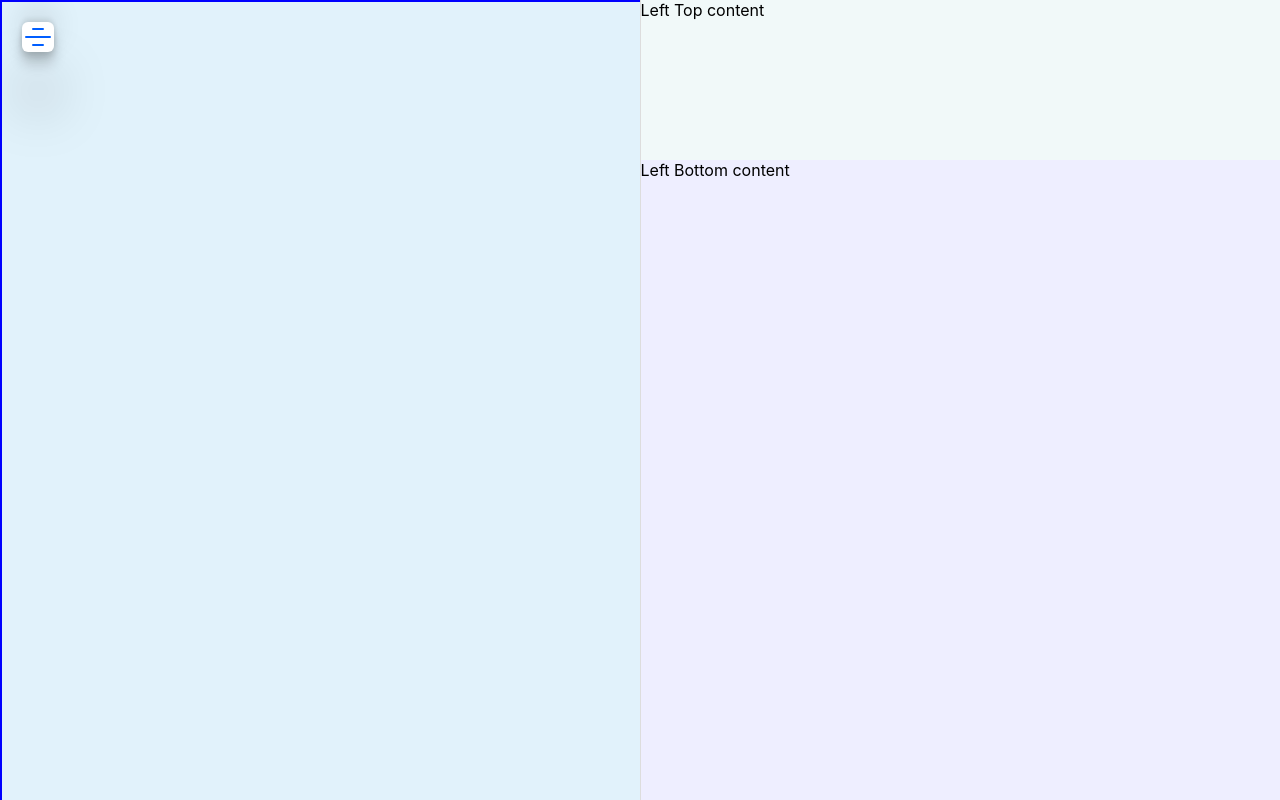
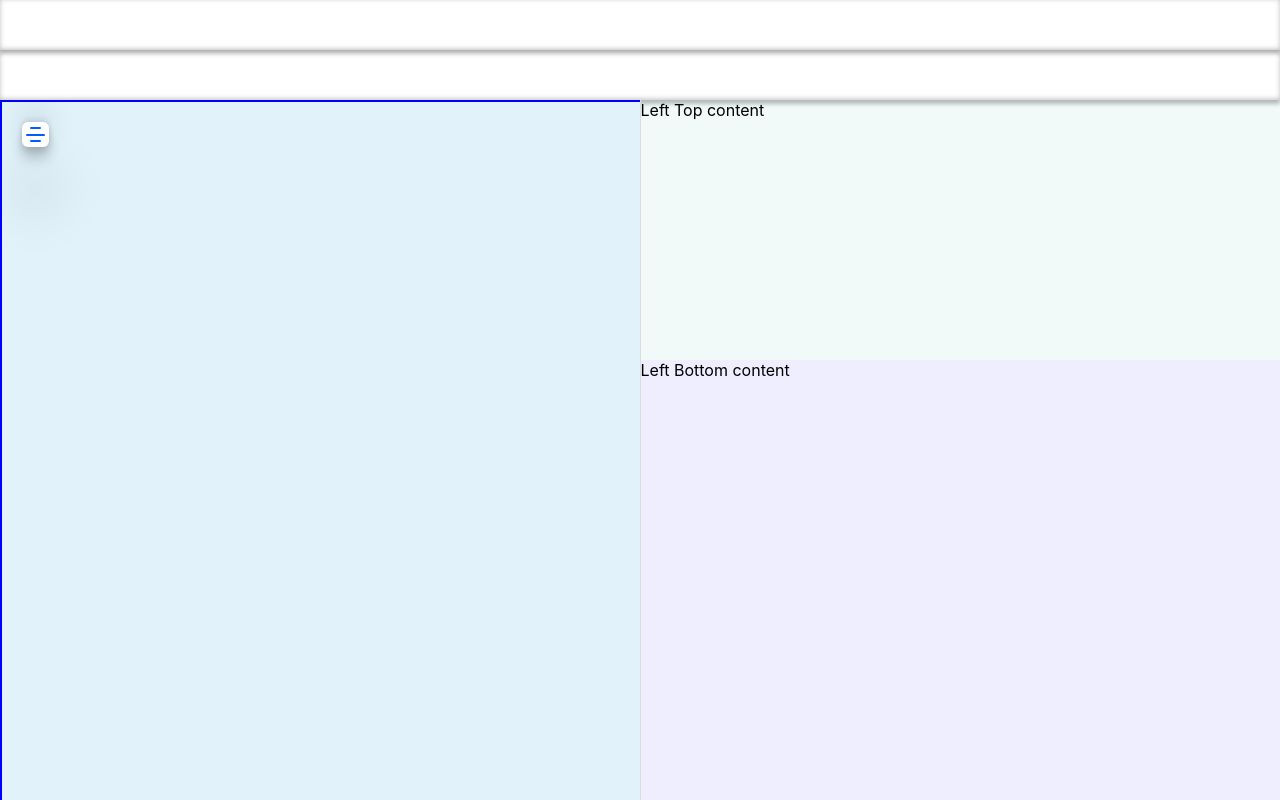
Before and after one commit to Tommaso-Zazzaretti/useReact, a React (Create React App) app: page / in a window 1280 px wide. Built offline with nearby package versions, Linux system fonts and the light colour scheme.

Commit message:
css fixes

```diff
--- a/src/App.module.css
+++ b/src/App.module.css
@@ -1,3 +1,7 @@
+.splitter {
+    height: calc(100% + 500px);
+
+}
 .divider {
     background-color:#DDDDDD;
 }
--- a/src/App.tsx
+++ b/src/App.tsx
@@ -1,8 +1,9 @@
-import React from 'react';
+import React, { Fragment } from 'react';
 import Scroller from './components/Wrappers/Scroller/Scroller';
 import Splitter from './components/Wrappers/Splitter/Splitter';
 import css from './App.module.css'
 import BurgerButton from './components/Buttons/BurgerButton/BurgerButton';
+import Navbar from './components/Presentational/Navbar/Navbar';
 
 const App:React.FC<{}> = () => {
 
@@ -11,8 +12,10 @@ const App:React.FC<{}> = () => {
   }, []);
 
 
-  return (
-    <Splitter dProps={{size:1, className: css.divider}} flexDirection="row" ratio={50} min1="30%" min2="10%">
+  return (<Fragment>
+    <Navbar style={{position:'relative', top:''}}/>
+    <Navbar/>
+    <Splitter dProps={{size:1, className: css.divider}} flexDirection="row" ratio={50} min1="30%" min2="10%" className={css.splitter}>
 
       <Scroller onScroll={onScrollEventHandler}>
         <div id="content" style={{width:'30000px', height: '30000px', backgroundColor:'#E1F2FB',  border:'2px solid blue', padding:'20px'}}>
@@ -26,6 +29,7 @@ const App:React.FC<{}> = () => {
       </Splitter>
 
     </Splitter>
+    </Fragment>
   )
 }
 
--- a/src/components/Buttons/BurgerButton/BurgerButton.module.css
+++ b/src/components/Buttons/BurgerButton/BurgerButton.module.css
@@ -2,8 +2,8 @@
     margin:0;
     border:0;
     padding:0;
-    width:32px;
-    height: 30px;
+    width:27px;
+    height: 25px;
     background-color: #FFFFFF;
     box-shadow: rgba(0, 0, 0, 0.25) 0px 54px 55px, rgba(0, 0, 0, 0.12) 0px -12px 30px, rgba(0, 0, 0, 0.12) 0px 4px 6px, rgba(0, 0, 0, 0.17) 0px 12px 13px, rgba(0, 0, 0, 0.09) 0px -3px 5px;
     border-radius: 6px;
@@ -22,26 +22,24 @@
     padding : 0;
     border  : 0;
     opacity : 0;
-    z-index : 5;
 }
 
 /* Button inner lines span */
 .burgerButton span {
     position        : relative;
     display         : block;
-    width           : 80%;
+    width           : 70%;
     height          : 2px;
     background      : #005eff;
     border-radius   : 12px;
     opacity         : 1;
-    z-index         : 4;
     transform-origin: center;
-    transition: transform 0.2s, opacity 0.5s ease-out, width 0.2s;
+    transition: transform 0.2s, opacity 0.15s ease-in-out, width 0.2s;
 }
-.burgerButton span:nth-last-child(3) {
+.burgerButton span:nth-last-child(2) {
     width: 40%;
 }
-.burgerButton span:nth-last-child(1) {
+.burgerButton span:nth-last-child(4) {
     width: 40%;
 }
 
--- a/src/components/Buttons/BurgerButton/BurgerButton.tsx
+++ b/src/components/Buttons/BurgerButton/BurgerButton.tsx
@@ -59,10 +59,10 @@ export const BurgerButton:React.ForwardRefExoticComponent<IBurgerButtonProps & R
     },[toggleParameters]);
 
     return <button ref={bRef} {...buttonProps} className={`${buttonProps.className ?? ''} ${css.burgerButton}`}>
-        <input type="checkbox" disabled={props.disabled} onChange={onBurgerButtonCheckboxChangeEventHandler}/>
         <span ref={s1Ref} style={span1Style}></span>
         <span ref={s2Ref} style={span2Style}></span>
         <span ref={s3Ref} style={span3Style}></span>
+        <input type="checkbox" disabled={props.disabled} onChange={onBurgerButtonCheckboxChangeEventHandler}/>
     </button>
 })
 
--- /dev/null
+++ b/src/components/Presentational/Navbar/Navbar.module.css
@@ -0,0 +1,10 @@
+.navbar {
+    height:50px;
+    max-height: 50px;
+    min-height: 50px;
+    width: 100%;
+    position: sticky;
+    top:0;
+    background-color: transparent;
+    box-shadow: 0 .25rem .25rem rgba(0,0,0,.25),inset 0 -1px 5px rgba(0,0,0,.25);
+}
--- /dev/null
+++ b/src/components/Presentational/Navbar/Navbar.tsx
@@ -0,0 +1,25 @@
+import React from "react";
+import css from './Navbar.module.css';
+
+export type INavbarProps = Omit<React.HTMLAttributes<HTMLDivElement|null>,'children'> & {
+
+}
+
+const Navbar:React.ForwardRefExoticComponent<INavbarProps & React.RefAttributes<HTMLDivElement|null>> = React.forwardRef<HTMLDivElement|null,INavbarProps>((props:INavbarProps,ref:React.ForwardedRef<HTMLDivElement|null>) => {
+
+    const { ...divProps } = props;
+    const nRef = React.useRef<HTMLDivElement|null>(null);
+
+    // Link Forwarded div Ref with real div Ref
+    React.useImperativeHandle<HTMLDivElement|null,HTMLDivElement|null>(ref, () => {
+        return nRef.current;
+    });
+
+    return (
+        <div ref={nRef} {...divProps} className={`${divProps?.className ?? ''} ${css.navbar}`}>
+
+        </div>
+    )
+});
+
+export default Navbar;
--- a/src/components/Wrappers/Splitter/Splitter.module.css
+++ b/src/components/Wrappers/Splitter/Splitter.module.css
@@ -30,7 +30,6 @@
     left: -2px;
     right: -2px;
     cursor: inherit;
-    z-index: 1;
     background-color: transparent;
     transition: background-color 0.2s ease-out;
 }
```
